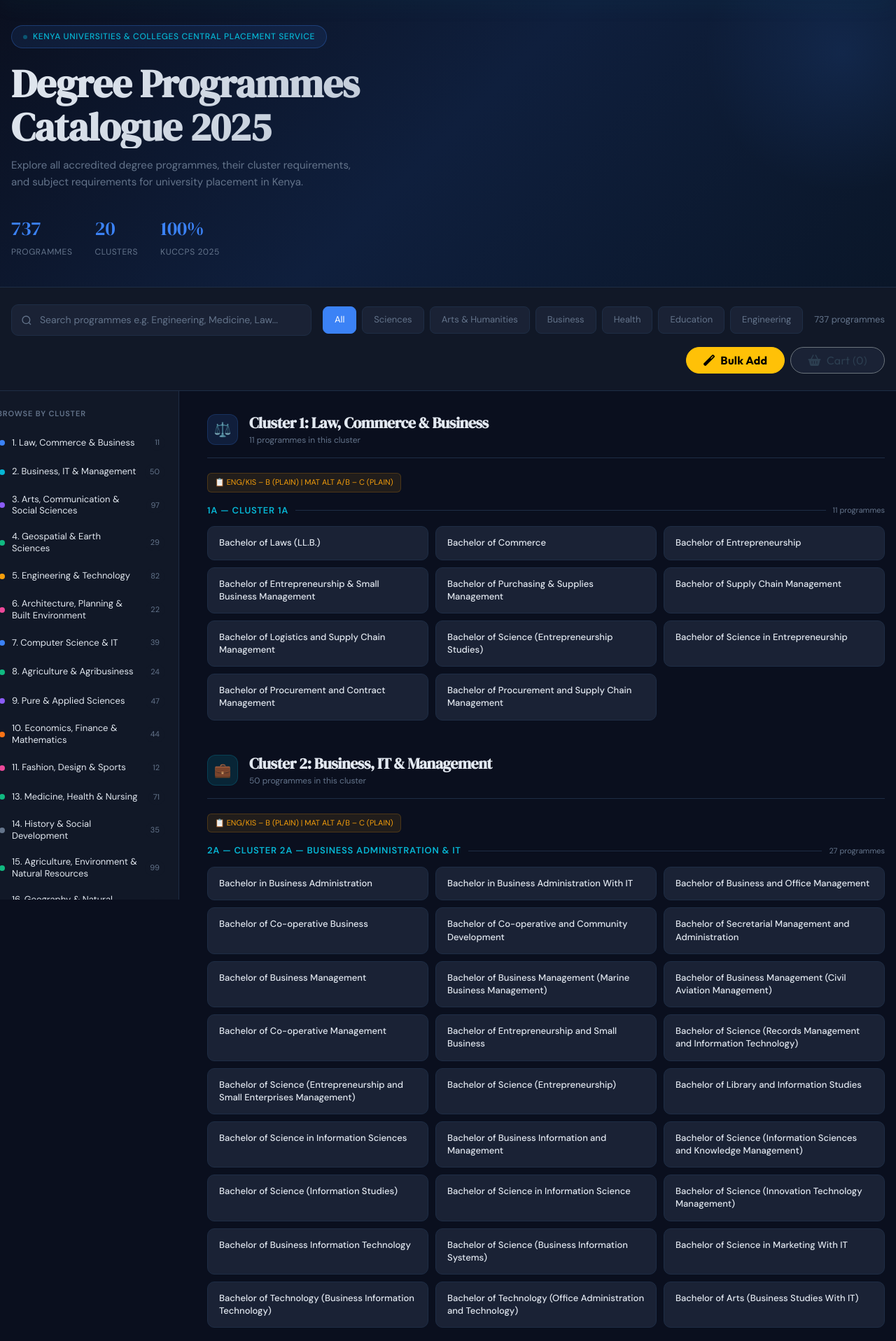
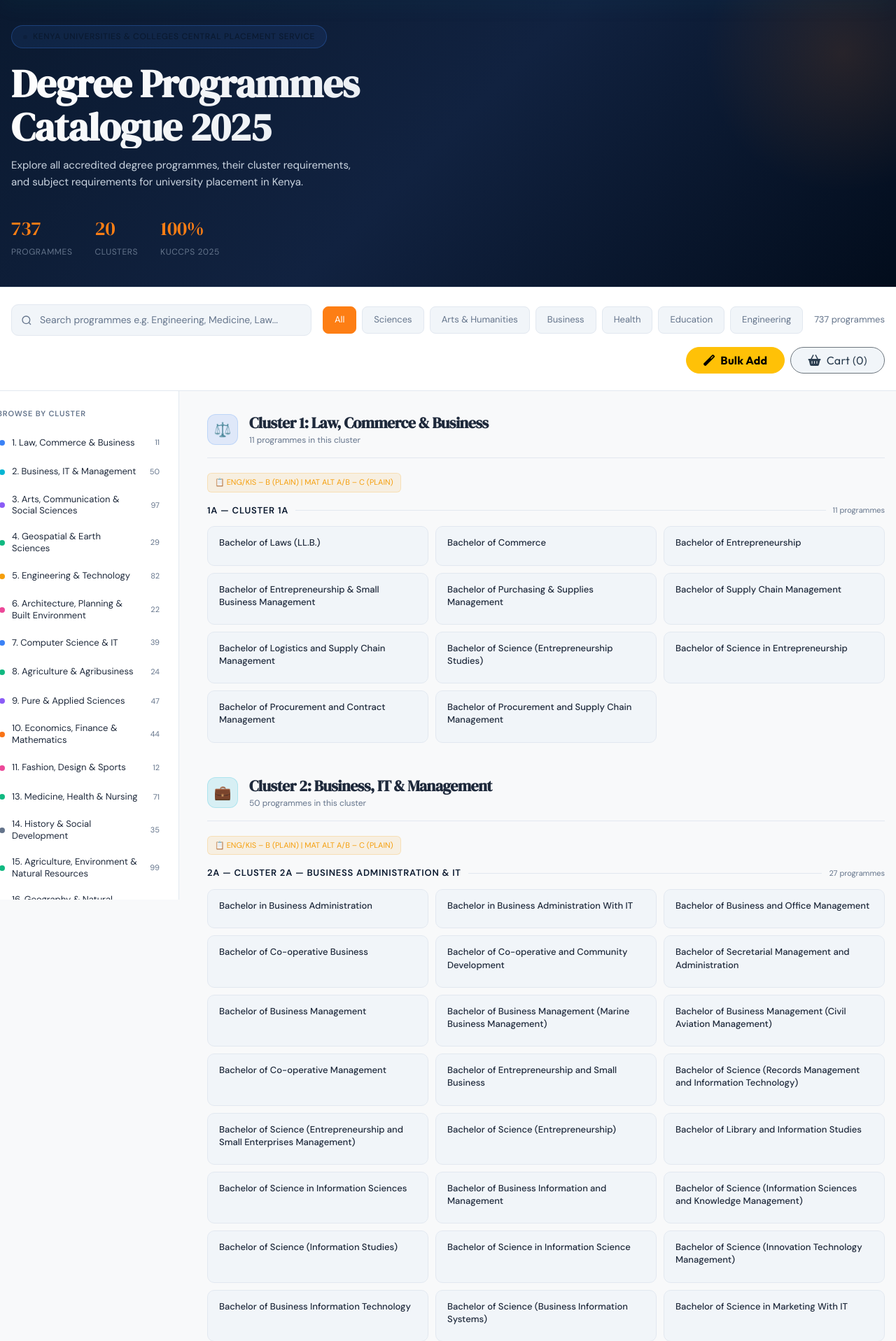
Before and after one commit to theo24-sys/Gradpulse, a Django app: page /unismart/courses/ in a window 1280 px wide. Shown: the part 83-2000 px from the top of the page at 70% size. Run offline with Django 5.2, Linux system fonts and the light colour scheme; the visitor is signed in with stand-in values (Sample User, id 1); data comes from the database, SQL or seed files in the repository; data that the repository does not hold is empty; parts of the project's set-up code (start-up, migrations or seed data) failed here and were passed over; some libraries are stand-ins or nearby versions.

Commit message:
feat(ui): Complete UI Redesign for Student Dashboard and Course Browser

```diff
--- a/accounts/urls.py
+++ b/accounts/urls.py
@@ -15,5 +15,6 @@ urlpatterns = [
     path('unismart/extract/<int:resource_id>/', views.unismart_extract_courses, name='unismart_extract_courses'),
     path('unismart/add-to-cart/', views.unismart_add_to_cart, name='unismart_add_to_cart'),
     path('unismart/cart-count/', views.unismart_cart_count, name='unismart_cart_count'),
+    path('unismart/set-goal/', views.unismart_set_goal, name='unismart_set_goal'),
     path('unismart/remove-from-cart/<int:item_id>/', views.unismart_remove_from_cart, name='unismart_remove_from_cart'),
 ]
--- a/accounts/views.py
+++ b/accounts/views.py
@@ -284,7 +284,9 @@ def unismart_add_to_cart(request):
                 institution=institution,
                 course_code=course_code
             )
-            return render(request, 'unismart/cart_added_partial.html', {'course_name': course_name})
+            response = render(request, 'unismart/cart_added_partial.html', {'course_name': course_name})
+            response['HX-Trigger'] = 'cartUpdated'
+            return response
     return render(request, 'unismart/cart_added_partial.html', {'error': 'Failed to add'})
 
 @login_required
@@ -293,6 +295,32 @@ def unismart_cart_count(request):
         return HttpResponse("0")
     count = UniSmartCourseCart.objects.filter(student=request.user).count()
     return HttpResponse(str(count))
+
+
+@login_required
+def unismart_set_goal(request):
+    if request.method == 'POST':
+        goal = request.POST.get('career_goal', '').strip()
+        if goal:
+            request.user.target_career = goal
+            request.user.save()
+            return HttpResponse(f"""
+                <div class="d-flex justify-content-between align-items-center w-100">
+                    <div class="h5 fw-bold mb-0 text-navy">{goal}</div>
+                    <button class="btn btn-sm btn-light rounded-circle" hx-get="/unismart/set-goal/" hx-target="#goal-container" title="Edit Goal">
+                        <i class="fas fa-pencil-alt text-muted small"></i>
+                    </button>
+                </div>
+            """)
+
+    # Render form for GET
+    return HttpResponse(f"""
+        <form hx-post="/unismart/set-goal/" hx-target="#goal-container" class="d-flex gap-2 w-100">
+            <input type="hidden" name="csrfmiddlewaretoken" value="{request.META.get('CSRF_COOKIE', '')}">
+            <input type="text" name="career_goal" class="form-control form-control-sm border-orange" placeholder="e.g. Software Engineer" required autofocus value="{request.user.target_career or ''}">
+            <button type="submit" class="btn btn-sm btn-orange"><i class="fas fa-check"></i></button>
+        </form>
+    """)
 
 
 @login_required
--- a/static/js/kuccps_courses.js
+++ b/static/js/kuccps_courses.js
@@ -240,16 +240,19 @@ function render() {
               return `
                 <div class="course-card">
                   <div class="course-name">${highlight(course, searchQuery)}</div>
-                  <div id="add-btn-${c.id}-${sIndex}-${cIndex}">
-                    <button class="add-btn"
-                            hx-post="/unismart/add-to-cart/"
-                            hx-headers='{"X-CSRFToken": "${csrfToken}"}'
-                            hx-vals='{"course_name": "${safeCourseName}", "course_code": "", "institution": "${safeInstName}"}'
-                            hx-target="#add-btn-${c.id}-${sIndex}-${cIndex}"
-                            hx-swap="innerHTML"
-                            onclick="event.stopPropagation();">
-                        <i class="fas fa-plus me-1"></i> Add to Selection
-                    </button>
+                  <div id="add-btn-${c.id}-${sIndex}-${cIndex}" class="mt-2 text-center">
+                    <form hx-post="/unismart/add-to-cart/"
+                          hx-target="#add-btn-${c.id}-${sIndex}-${cIndex}"
+                          hx-swap="innerHTML"
+                          onsubmit="event.stopPropagation();">
+                        <input type="hidden" name="csrfmiddlewaretoken" value="${csrfToken}">
+                        <input type="hidden" name="course_name" value="${safeCourseName}">
+                        <input type="hidden" name="institution" value="${safeInstName}">
+                        <input type="hidden" name="course_code" value="">
+                        <button class="add-btn w-100 m-0" type="submit">
+                            <i class="fas fa-plus me-1"></i> Add to Selection
+                        </button>
+                    </form>
                   </div>
                 </div>
               `;
--- a/templates/unismart/course_browser.html
+++ b/templates/unismart/course_browser.html
@@ -8,14 +8,14 @@
 <link href="https://fonts.googleapis.com/css2?family=DM+Serif+Display:ital@0;1&family=DM+Sans:wght@300;400;500;600&display=swap" rel="stylesheet">
 <style>
   .kuccps-wrapper {
-    --bg: #0a0f1e;
-    --surface: #111827;
-    --surface2: #1a2235;
-    --border: #1e2d45;
-    --accent: #3b82f6;
-    --accent2: #06b6d4;
+    --bg: #f8f9fa;
+    --surface: #ffffff;
+    --surface2: #f1f5f9;
+    --border: #e2e8f0;
+    --accent: #fd7e14;
+    --accent2: #0a192f;
     --gold: #f59e0b;
-    --text: #e2e8f0;
+    --text: #1e293b;
     --muted: #64748b;
     --green: #10b981;
     --purple: #8b5cf6;
@@ -34,7 +34,7 @@
 
   /* Hero */
   .kuccps-wrapper .hero {
-    background: linear-gradient(135deg, #0a0f1e 0%, #0f1f3d 50%, #0a1628 100%);
+    background: linear-gradient(135deg, #0a192f 0%, #112240 50%, #020c1b 100%);
     padding: 60px 40px 40px;
     position: relative;
     overflow: hidden;
@@ -43,7 +43,7 @@
 
   .kuccps-wrapper .hero::before {
     content: ''; position: absolute; top: -100px; right: -100px;
-    width: 400px; height: 400px; background: radial-gradient(circle, rgba(59,130,246,0.12) 0%, transparent 70%); pointer-events: none;
+    width: 400px; height: 400px; background: radial-gradient(circle, rgba(253, 126, 20, 0.12) 0%, transparent 70%); pointer-events: none;
   }
 
   .kuccps-wrapper .hero-badge {
@@ -57,11 +57,11 @@
 
   .kuccps-wrapper .hero h1 {
     font-family: 'DM Serif Display', serif; font-size: clamp(32px, 5vw, 56px); line-height: 1.1; margin-bottom: 12px;
-    background: linear-gradient(135deg, #e2e8f0, #94a3b8); background-clip: text; -webkit-background-clip: text; -webkit-text-fill-color: transparent;
+    background: linear-gradient(135deg, #ffffff, #cbd5e1); background-clip: text; -webkit-background-clip: text; -webkit-text-fill-color: transparent;
   }
 
   .kuccps-wrapper .hero p {
-    color: var(--muted); font-size: 15px; max-width: 500px; line-height: 1.6; margin-bottom: 32px;
+    color: #cbd5e1; font-size: 15px; max-width: 500px; line-height: 1.6; margin-bottom: 32px;
   }
 
   .kuccps-wrapper .stats-row { display: flex; gap: 32px; flex-wrap: wrap; }
```
Also changed, not shown: static/js/course_data_part2.js (+13 -10 lines), templates/unismart/dashboard.html (+54 -23 lines).
